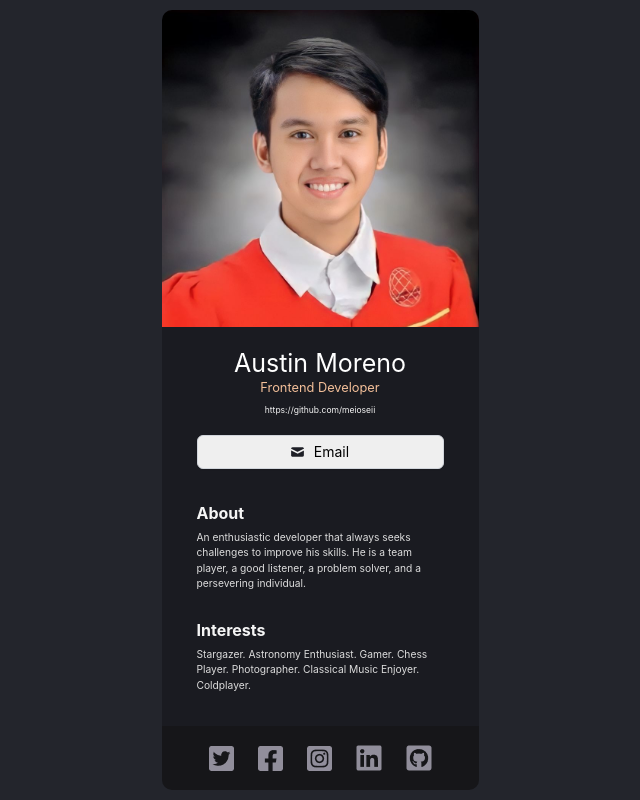
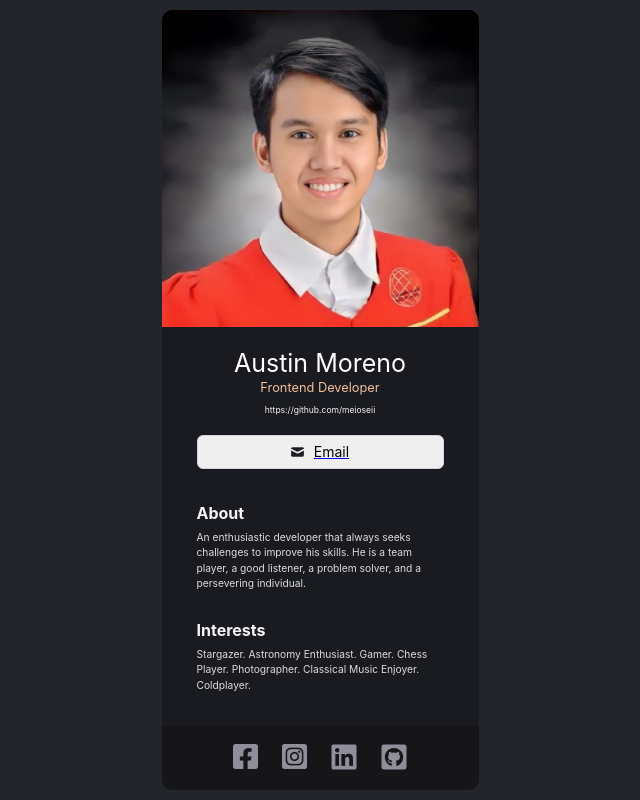
Before and after one commit to meioseii/business-card, a React (Vite) app: page / in a window 1280 px wide. Shown: the whole page, without its empty margins (320-960 px from the left). Built offline with nearby package versions, Linux system fonts and the light colour scheme.

Commit message:
removed twitter button on the footer

```diff
--- a/src/App.css
+++ b/src/App.css
@@ -135,3 +135,12 @@ body {
   gap: 24px;
   border-radius: 0px 0px 10px 10px;
 }
+.footer button {
+  background: none;
+  border: none;
+  padding: 0px;
+}
+
+button:hover {
+  cursor: pointer;
+}
--- a/src/Buttons.jsx
+++ b/src/Buttons.jsx
@@ -5,7 +5,7 @@ import Mail from './assets/Mail.png'
 export default function Buttons() {
     return (
         <div className='btn-container'>
-            <button className='emailBtn'><img src={ Mail }></img>Email</button>
+            <a href='mailto:moreno.austin12@gmail.com'><button className='emailBtn'><img src={ Mail }></img>Email</button></a>
         </div>
     )
 }
--- a/src/Footer.jsx
+++ b/src/Footer.jsx
@@ -9,11 +9,10 @@ import GitHub from './assets/GitHub-Icon.png'
 export default function Footer() {
     return (
         <footer className="footer">
-            <img src={ Twitter }></img>
-            <img src={ Facebook }></img>
-            <img src={ Instagram }></img>
-            <img src={ Linkedin }></img>
-            <img src={ GitHub }></img>
+            <button><img src={ Facebook }></img></button>
+            <button><img src={ Instagram }></img></button>
+            <button><img src={ Linkedin }></img></button>
+            <button><img src={ GitHub }></img></button>
         </footer>
     )
 }
```
